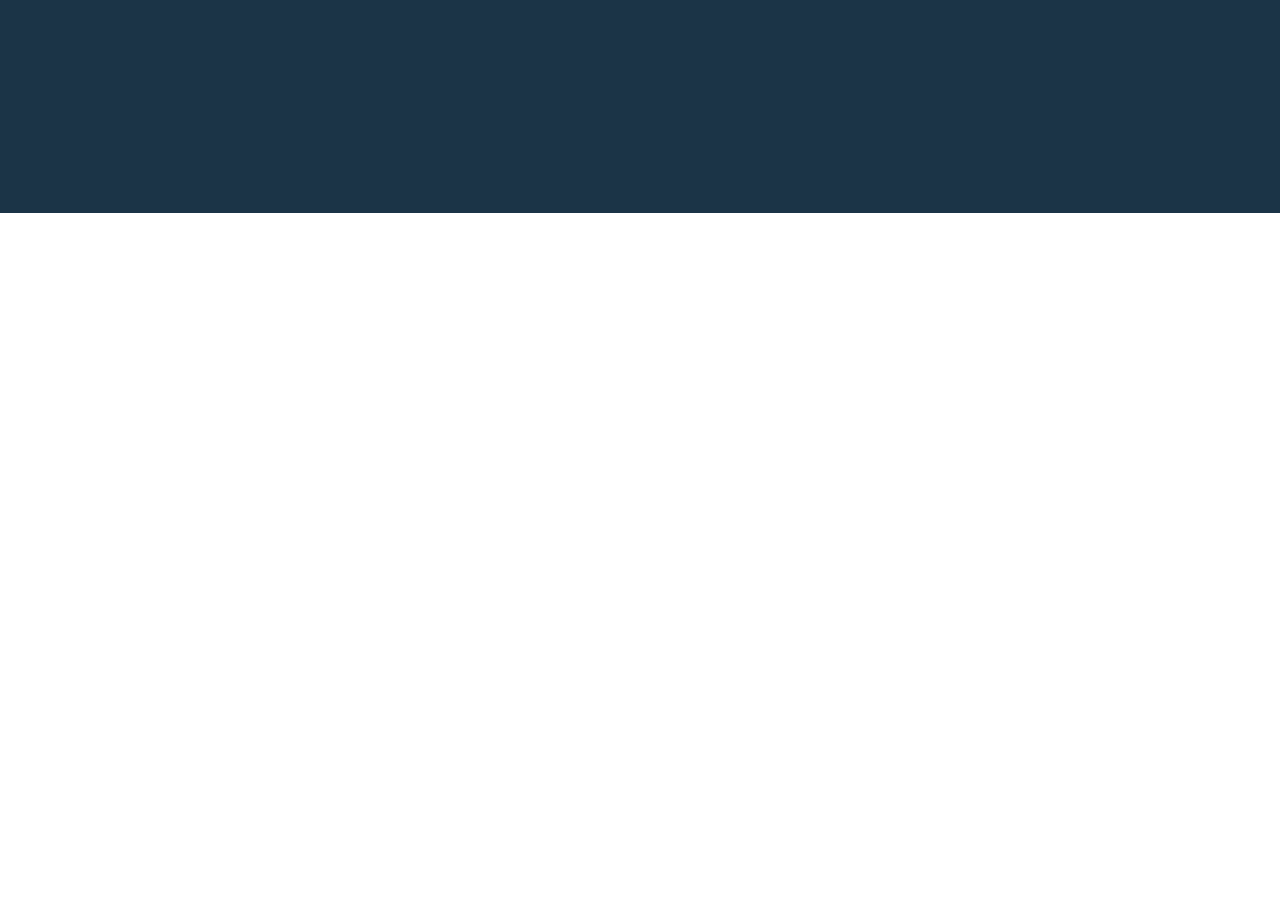
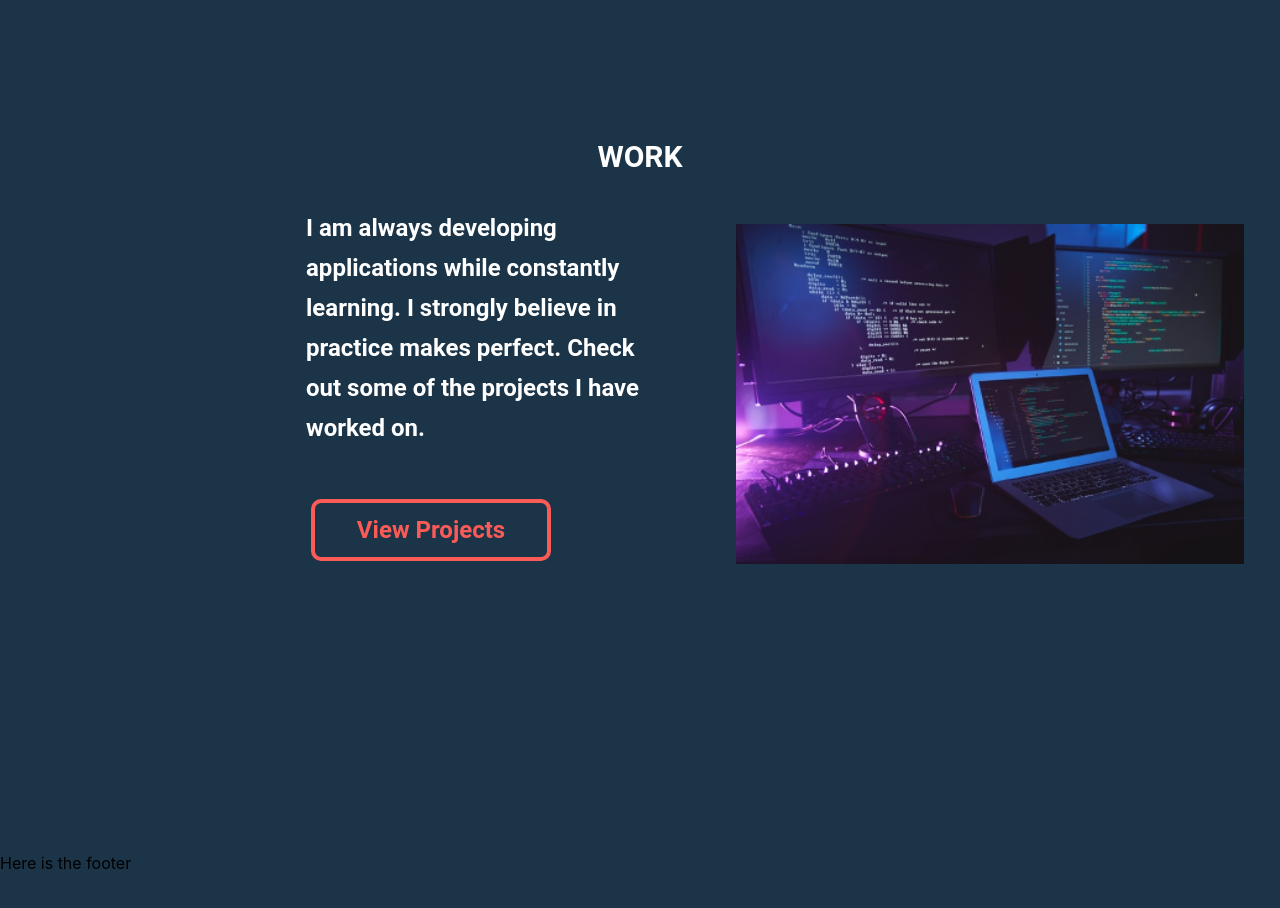
Before and after one commit to Johnnasimba/second-portfolio, a React (Create React App) app: page / in a window 1280 px wide. Shown: the part 1760-2668 px from the top of the page. Before the commit the page ends 1973 px from the top, so only its background shows below. Built offline with nearby package versions, Linux system fonts and the light colour scheme.

Commit message:
Building work section

```diff
--- a/src/components/home/home.component.jsx
+++ b/src/components/home/home.component.jsx
@@ -2,18 +2,17 @@ import React from 'react'
 
 import './home.styles.css';
 
-import LandingSection from './landind-section/landing-section.component';
+import LandingSection from './landing-section/landing-section.component';
 import AboutSection from './about-section/about-section.component';
+import WorkSection from './work-section/work-section.component';
 
 const Home = () => {
     return (
         <div className="home-container">
             <LandingSection />
             <AboutSection />
-            <div className="work-section">
+            <WorkSection />
 
-            </div>
-            {/* What I do section */}
             <div className="what-i-do-section">
 
             </div>
--- /dev/null
+++ b/src/components/home/work-section/work-section.component.jsx
@@ -0,0 +1,24 @@
+import React from 'react'
+
+import './work-section.styles.css';
+
+const WorkSection = () => {
+    return (
+        <div className="work-section">
+           <h3 className="work">WORK</h3>
+           <div className="work-description-and-image">
+               <div className="work-description-and-button">
+                   <p>I am always developing applications while constantly learning. I strongly believe in practice makes perfect. Check out some of the projects I have worked on. </p>
+                   <button>
+                       View Projects
+                   </button>
+               </div>
+               <figure>
+                   <img src="./images/work-image.png" alt="work environment" />
+               </figure>
+           </div>
+        </div>
+    )
+}
+
+export default WorkSection;
--- /dev/null
+++ b/src/components/home/work-section/work-section.styles.css
@@ -0,0 +1,77 @@
+
+.work-section {
+    width: 100vw;
+    height: 963px;
+    background: #1B3447;
+
+    display: flex;
+    flex-direction: column;
+    flex-wrap: nowrap;
+    align-items: center;
+    justify-content: center;
+}
+.work-section > .work{
+    font-family: Roboto;
+    font-style: normal;
+    font-weight: bold;
+    font-size: 30px;
+    line-height: 42px;
+    margin-top: 200px;
+
+    color: #FFFFFF;
+}
+.work-description-and-image{
+    width: 1440px;
+    height: 600px;
+
+    display: flex;
+    justify-content: center;
+}
+
+.work-description-and-button {
+    width: 700px;
+    display: flex;
+    flex-direction: column;
+    align-items: flex-end;
+    justify-content: start;
+    margin-right: 40px;
+}
+.work-description-and-button p{
+    width: 350px;
+    font-family: Roboto;
+    font-style: normal;
+    font-weight: bold;
+    font-size: 24px;
+    line-height: 40px;
+    margin-top: 0;
+    margin-right: 0;
+
+    color: #FFFFFF;
+}
+.work-description-and-button > button{
+    width: 240px;
+    height: 62px;
+    margin-right: 105px;
+    margin-top: 27px;
+
+    background: #1B3447;
+    border: 4px solid #FB5B57;
+    box-sizing: border-box;
+    border-radius: 10px;
+
+
+    font-family: Roboto;
+    font-style: normal;
+    font-weight: bold;
+    font-size: 24px;
+    line-height: 42px;
+
+    color: #FB5B57;
+}
+.work-description-and-image > figure{
+    width: 548px;
+    height: 367px;
+}
+.work-description-and-image > figure > img{
+    height: 340px;
+}
```
Also changed, not shown: public/images/work-image.png (added), src/components/home/landing-section/landing-section.component.jsx (renamed from src/components/home/landind-section/landing-section.component.jsx), src/components/home/landing-section/landing-section.styles.css (renamed from src/components/home/landind-section/landing-section.styles.css).
